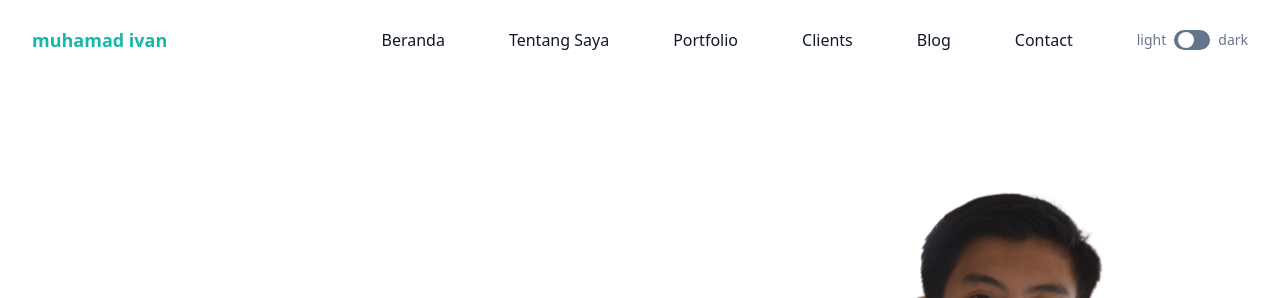
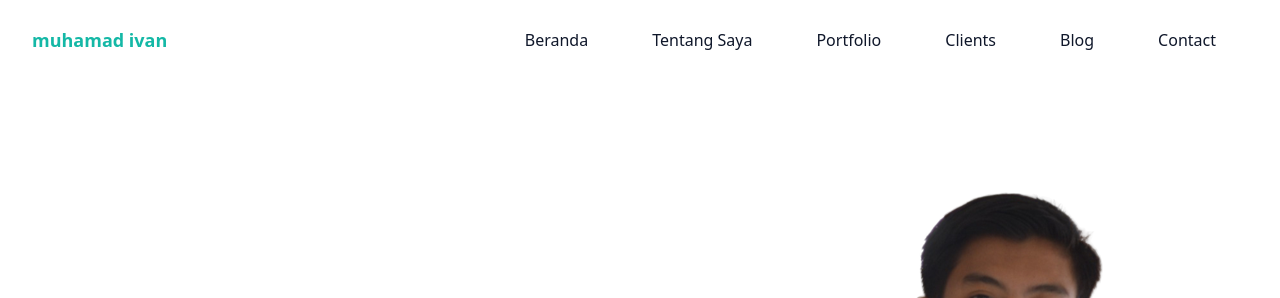
Before and after one commit to mivnftlmn/portfolio-tailwind-css, a website: page index.html in a window 1280 px wide. Shown: the top 298 px of the page. Drawn offline with Linux system fonts and the light colour scheme.

Commit message:
menambahkan komentar

```diff
--- a/index.html
+++ b/index.html
@@ -46,7 +46,7 @@
                 <li class="group">
                   <a href="#contact" class="mx-8 flex py-2 text-base text-dark group-hover:text-primary">Contact</a>
                 </li>
-                <li class="flex items-center pl-8">
+                <!-- <li class="flex items-center pl-8">
                   <div class="flex">
                     <span class="mr-2 text-sm text-slate-500">light</span>
                     <input type="checkbox" class="hidden" id="dark-toggle" />
@@ -57,7 +57,7 @@
                     </label>
                     <span class="ml-2 text-sm text-slate-500">dark</span>
                   </div>
-                </li>
+                </li> -->
               </ul>
             </nav>
           </div>
```
